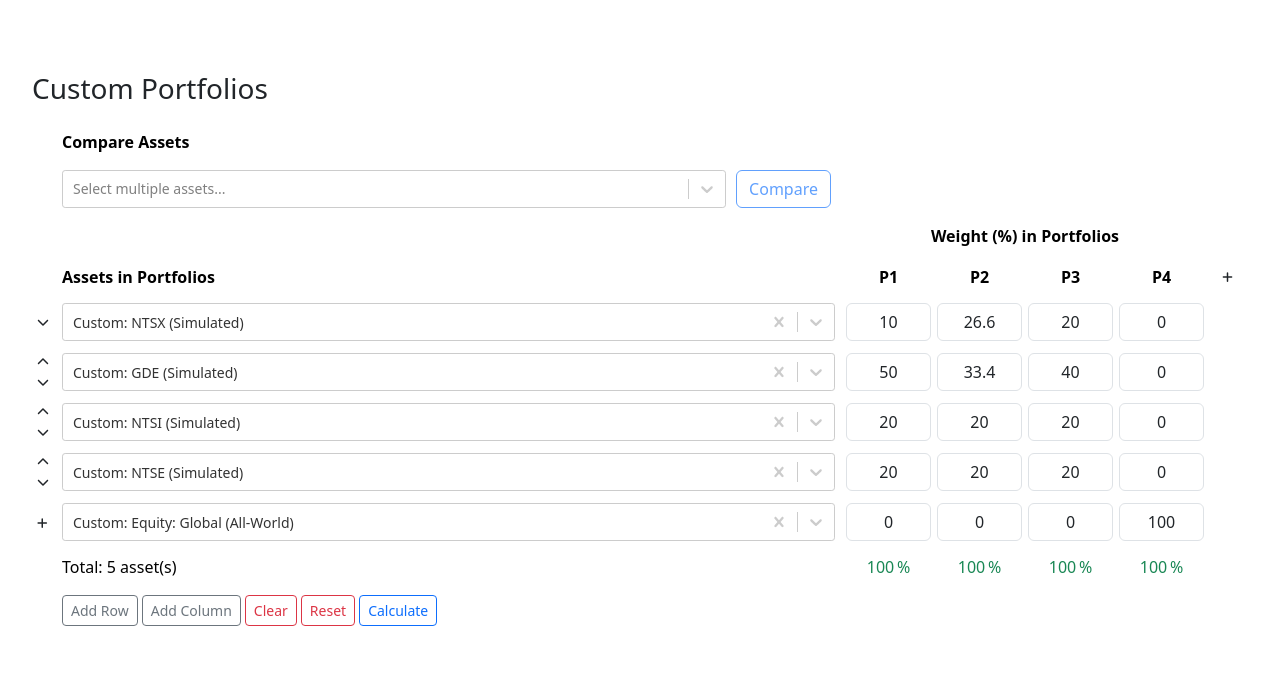
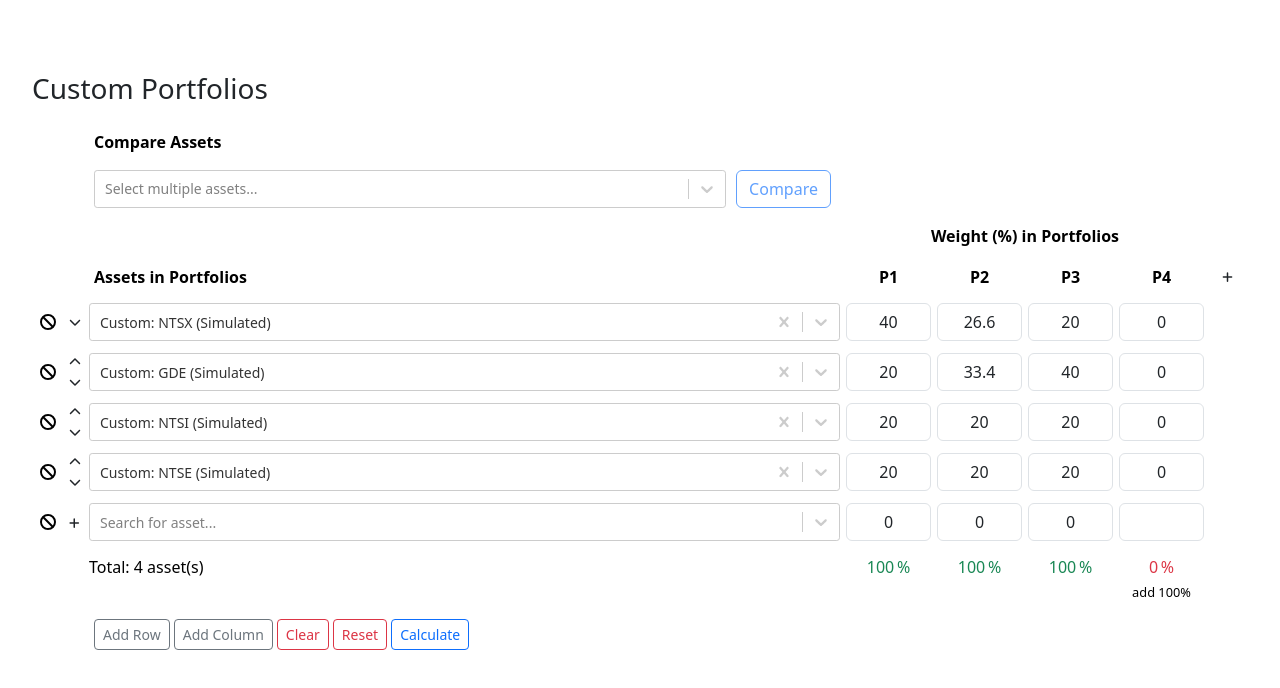
Before and after one commit to prettycode/portfolio-backtest, a React (Vite) app: page / in a window 1280 px wide. Shown: the top 688 px of the page. Built offline with nearby package versions, Linux system fonts and the light colour scheme.

Commit message:
Adding button for disabling row.

```diff
--- a/src/App.tsx
+++ b/src/App.tsx
@@ -5,7 +5,7 @@ function App() {
     // eslint-disable-next-line @typescript-eslint/no-explicit-any
     const stateDeserialized: { columnCount: number; rows: Array<FundSelectionTableRow> } = JSON.parse(
         decodeURIComponent(
-            '%7B%22columnCount%22%3A4%2C%22rows%22%3A%5B%7B%22fundId%22%3A%22NTSX%22%2C%22percentage%22%3A%5B%2210%22%2C%2226.6%22%2C%2220%22%2C0%5D%7D%2C%7B%22fundId%22%3A%22GDE%22%2C%22percentage%22%3A%5B%2250%22%2C%2233.4%22%2C%2240%22%2C0%5D%7D%2C%7B%22fundId%22%3A%22NTSI%22%2C%22percentage%22%3A%5B%2220%22%2C%2220%22%2C%2220%22%2C0%5D%7D%2C%7B%22fundId%22%3A%22NTSE%22%2C%22percentage%22%3A%5B%2220%22%2C%2220%22%2C%2220%22%2C0%5D%7D%2C%7B%22fundId%22%3A%22VT%22%2C%22percentage%22%3A%5B0%2C0%2C%220%22%2C%22100%22%5D%7D%5D%7D'
+            '%7B%22columnCount%22%3A4%2C%22rows%22%3A%5B%7B%22fundId%22%3A%22NTSX%22%2C%22percentage%22%3A%5B%2240%22%2C%2226.6%22%2C%2220%22%2C0%5D%7D%2C%7B%22fundId%22%3A%22GDE%22%2C%22percentage%22%3A%5B%2220%22%2C%2233.4%22%2C%2240%22%2C0%5D%7D%2C%7B%22fundId%22%3A%22NTSI%22%2C%22percentage%22%3A%5B%2220%22%2C%2220%22%2C%2220%22%2C0%5D%7D%2C%7B%22fundId%22%3A%22NTSE%22%2C%22percentage%22%3A%5B%2220%22%2C%2220%22%2C%2220%22%2C0%5D%7D%2C%7B%22fundId%22%3A%22%22%2C%22percentage%22%3A%5B0%2C0%2C%220%22%2C%22%22%5D%7D%5D%7D'
         )
     );
 
--- a/src/Components/FundSelection/FundSelectionTable.tsx
+++ b/src/Components/FundSelection/FundSelectionTable.tsx
@@ -4,7 +4,7 @@ import { fetchMarketFunds } from '../../Fund/services/fetchMarketFunds';
 import { fetchCustomFunds } from '../../Fund/services/fetchCustomFunds';
 import { FundSelectionDropdown, FundSelectionDropdownOptionType } from './FundSelectionDropdown';
 import { FontAwesomeIcon } from '@fortawesome/react-fontawesome';
-import { faChevronDown, faChevronUp, faPlus } from '@fortawesome/free-solid-svg-icons';
+import { faBan, faChevronDown, faChevronUp, faPlus } from '@fortawesome/free-solid-svg-icons';
 import { FundAllocation } from '../../Fund/models/Fund/FundAllocation';
 import FundAnalysis from '../FundAnalysis/FundAnalysis';
 import cloneDeep from 'lodash.clonedeep';
@@ -178,9 +178,11 @@ const FundSelectionTable: React.FC<FundSelectionTableProps> = ({ state, onCalcul
                 <thead>
                     <tr>
                         <th></th>
+                        <th></th>
                         <th>Compare Assets</th>
                     </tr>
                     <tr>
+                        <th></th>
                         <th></th>
                         <th style={{ fontWeight: 'normal', display: 'flex', alignItems: 'center', flexWrap: 'nowrap' }}>
                             <span style={{ width: '100%' }}>
@@ -204,11 +206,13 @@ const FundSelectionTable: React.FC<FundSelectionTableProps> = ({ state, onCalcul
                     <tr>
                         <th></th>
                         <th></th>
+                        <th></th>
                         <th className="text-center" colSpan={columnsCount}>
                             <span>Weight (%) in Portfolios</span>
                         </th>
                     </tr>
                     <tr>
+                        <th></th>
                         <th></th>
                         <th scope="col" style={{ width: '100%' }}>
                             Assets in Portfolios
@@ -228,6 +232,9 @@ const FundSelectionTable: React.FC<FundSelectionTableProps> = ({ state, onCalcul
                 <tbody>
                     {rows.map((row, rowIndex) => (
                         <tr key={rowIndex}>
+                            <td>
+                                <FontAwesomeIcon icon={faBan}></FontAwesomeIcon>
+                            </td>
                             <td style={{ padding: 0, verticalAlign: 'middle' }}>
                                 {rowIndex === rows.length - 1 && (
                                     <button title="Add new row" className="btn btn-xs" style={{ padding: '2px 4px' }} onClick={onAddRow}>
@@ -265,7 +272,6 @@ const FundSelectionTable: React.FC<FundSelectionTableProps> = ({ state, onCalcul
                                     </div>
                                 )}
                             </td>
-
                             <td>
                                 <FundSelectionDropdown
                                     funds={funds}
@@ -291,6 +297,7 @@ const FundSelectionTable: React.FC<FundSelectionTableProps> = ({ state, onCalcul
                     ))}
                     <tr>
                         <td></td>
+                        <td></td>
                         <td className="align-top">Total: {sumSelectedFunds()} asset(s)</td>
                         {Array.from({ length: getColumnsCount() }, (_, columnIndex) => (
                             <td className="align-top text-center" key={columnIndex}>
@@ -307,6 +314,7 @@ const FundSelectionTable: React.FC<FundSelectionTableProps> = ({ state, onCalcul
                 </tbody>
                 <tfoot>
                     <tr>
+                        <td></td>
                         <td></td>
                         <td colSpan={getColumnsCount() - 1}>
                             <div className="clearfix">
```
